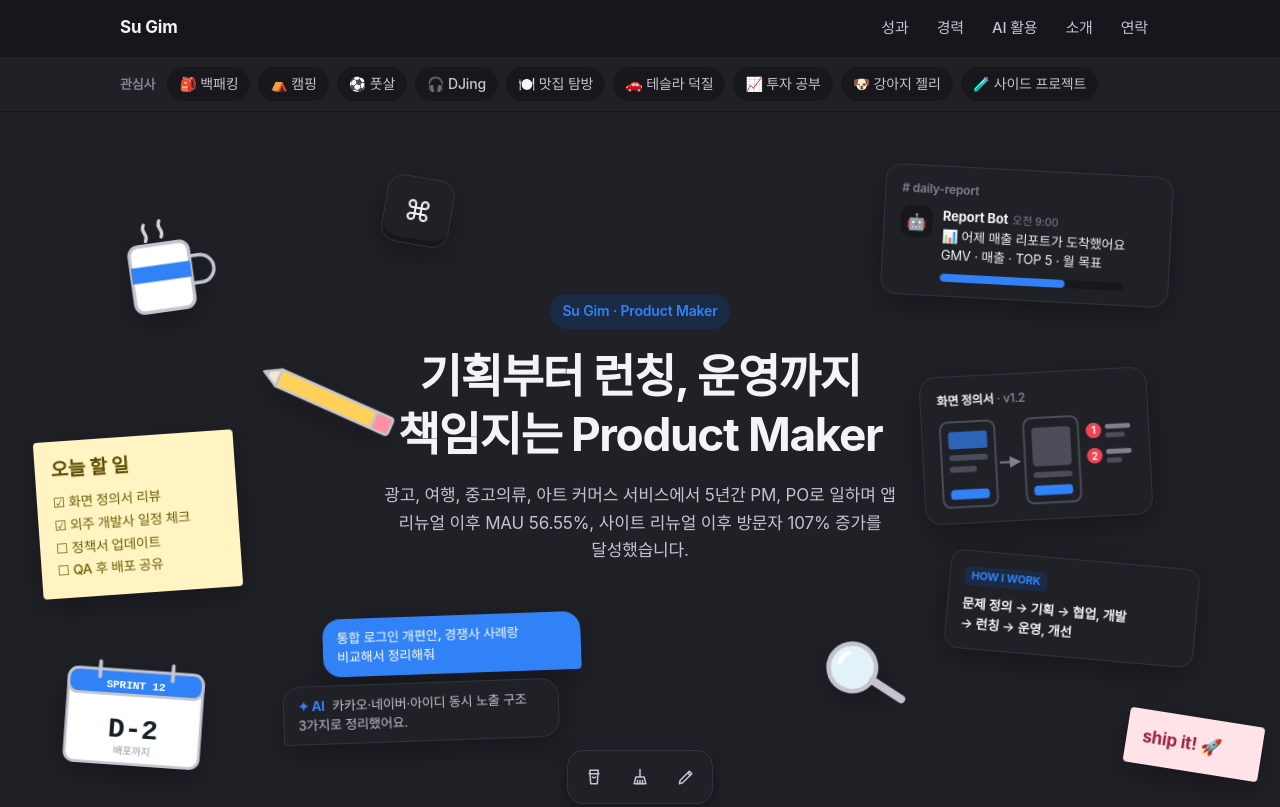
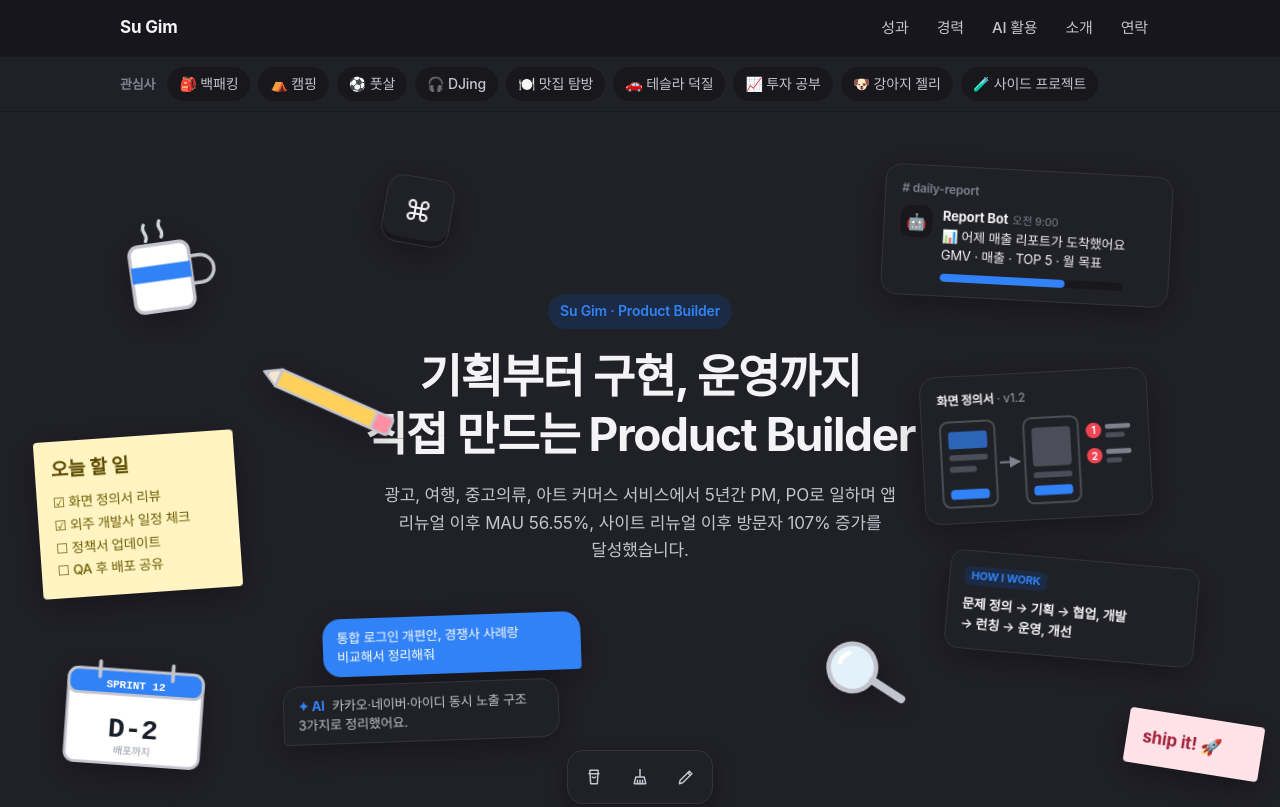
Before and after one commit to su7aeng/site, a website: page index.html in a window 1280 px wide. Shown: the top 807 px of the page. Drawn offline with Linux system fonts and the light colour scheme; a web font is replaced by a local one.

Commit message:
헤드라인을 Product Builder로 변경
Co-Authored-By: Claude <noreply@anthropic.com>

```diff
--- a/index.html
+++ b/index.html
@@ -3,14 +3,14 @@
 <head>
 <meta charset="utf-8">
 <meta name="viewport" content="width=device-width,initial-scale=1,viewport-fit=cover">
-<meta property="og:title" content="Su Gim, Product Maker">
-<meta property="og:description" content="기획부터 런칭, 운영까지 끝까지 책임지는 Product Maker 김수">
+<meta property="og:title" content="Su Gim, Product Builder">
+<meta property="og:description" content="기획부터 구현, 운영까지 직접 만드는 Product Builder 김수">
 <link rel="stylesheet" href="https://cdn.jsdelivr.net/gh/orioncactus/pretendard@v1.3.9/dist/web/variable/pretendardvariable-dynamic-subset.min.css">
 </head>
 <body>
-<title>Su Gim, Product Maker</title>
+<title>Su Gim, Product Builder</title>
 <meta name="claude:viewport-fit-sides" content="cover">
-<meta name="description" content="기획부터 런칭, 운영까지 끝까지 책임지는 Product Maker 김수의 포트폴리오">
+<meta name="description" content="기획부터 구현, 운영까지 직접 만드는 Product Builder 김수의 포트폴리오">
 <link rel="preconnect" href="https://fonts.googleapis.com">
 <link rel="preconnect" href="https://fonts.gstatic.com" crossorigin>
 <link rel="stylesheet" href="https://fonts.googleapis.com/css2?family=IBM+Plex+Sans+KR:wght@400;500;600;700&display=swap">
@@ -384,8 +384,8 @@ a.li{color:inherit}
 
 <header class="desk" id="desk" aria-label="소개">
   <div class="desk-title">
-    <span class="eyebrow">Su Gim · Product Maker</span>
-    <h1>기획부터 런칭, 운영까지<br>책임지는 Product Maker</h1>
+    <span class="eyebrow">Su Gim · Product Builder</span>
+    <h1>기획부터 구현, 운영까지<br>직접 만드는 Product Builder</h1>
     <p>광고, 여행, 중고의류, 아트 커머스 서비스에서 5년간 PM, PO로 일하며 앱 리뉴얼 이후 MAU 56.55%, 사이트 리뉴얼 이후 방문자 107% 증가를 달성했습니다.</p>
   </div>
 
```
